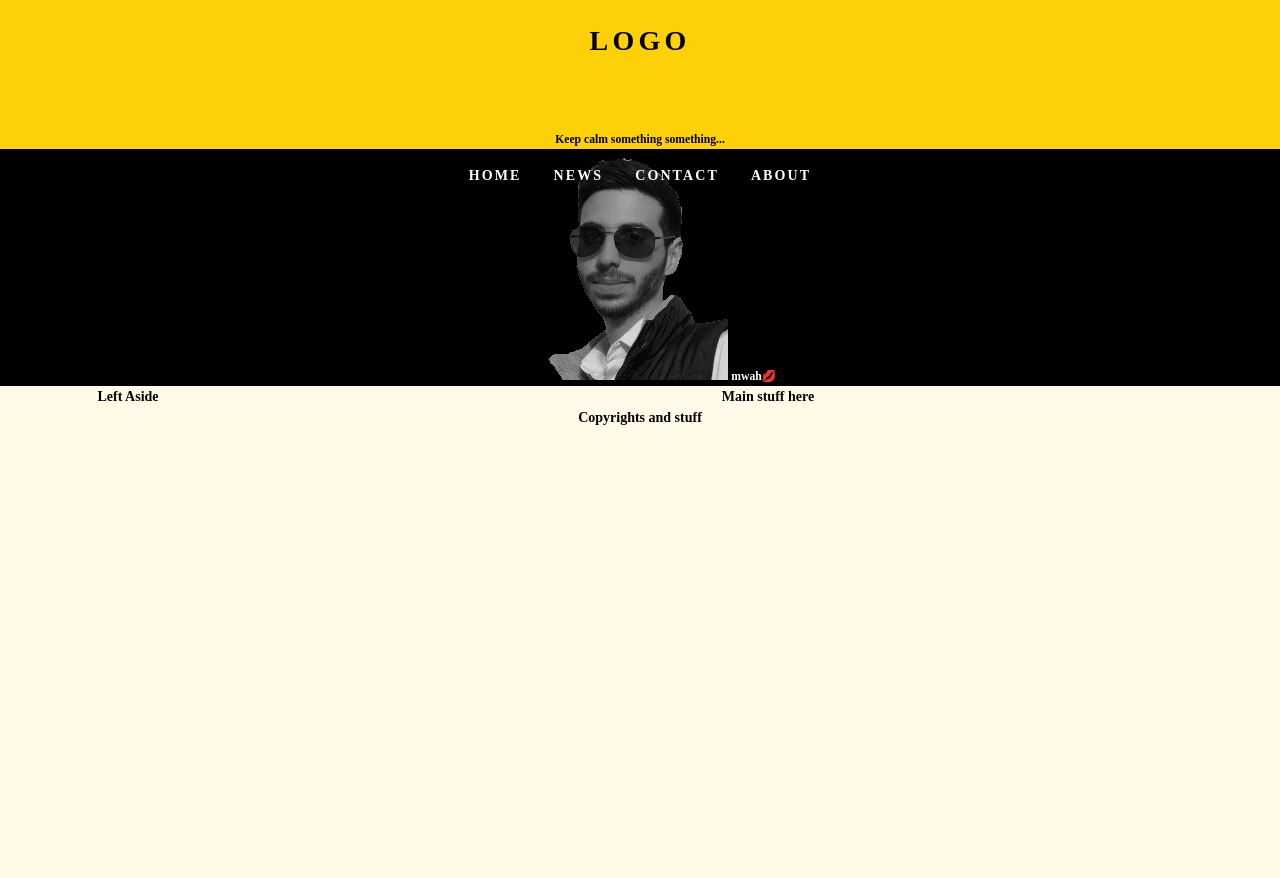
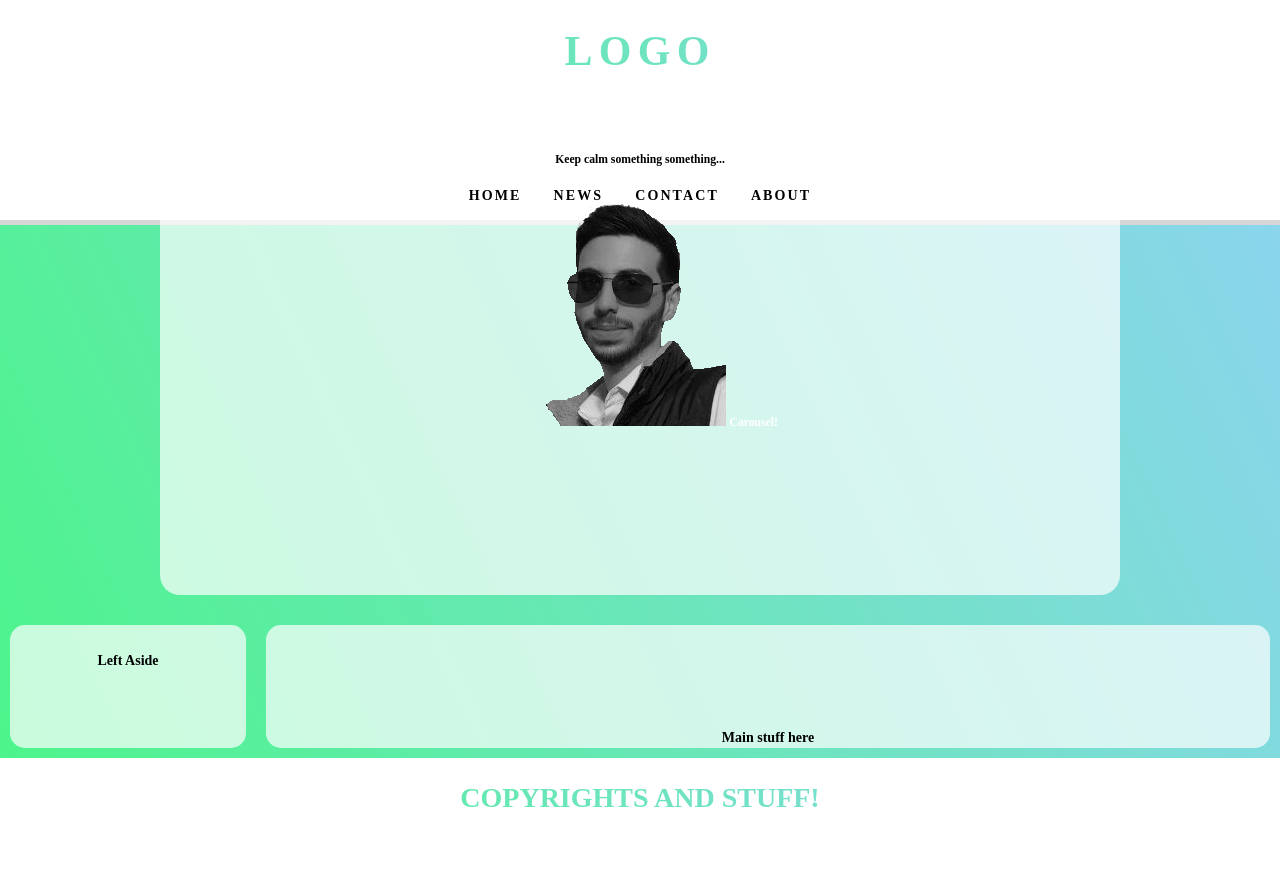
Before and after one commit to majestrix/Web_Project, a PHP site: page / in a window 1280 px wide. Before the commit the page ends 425 px from the top, so only its background shows below. Run offline with PHP 8.4, Linux system fonts and the light colour scheme.

Commit message:
Changed colors

```diff
--- a/index.css
+++ b/index.css
@@ -4,7 +4,7 @@ body, html {
     padding: 0;
     height: 100%;
     font: bold 14px/1.5 'Courer New';
-    background-color: #fff9e7;
+    background:linear-gradient(65deg, #4cf58a 0%, #8fd3f4 100%);
     color: black;
 }
 .grid {
@@ -43,18 +43,23 @@ body, html {
 #logo{
     padding: 2.5vh 0;
     height: 75%;
-    background-color: #fdd007;
+    background-color: white;
     color: black;
+    text-shadow: 2px 2px linear-gradient(65deg, #4cf58a 0%, #8fd3f4 100%);
 }
 #logo h1{
     margin: 0;
     height: 100%;
     letter-spacing: 0.15em;
     text-transform: uppercase;
+    font-size: 3rem;
+    background:  linear-gradient(65deg, #4cf58a 0%, #8fd3f4 100%);
+    -webkit-background-clip: text;
+	-webkit-text-fill-color: transparent;
 }
 #nav-items {
-    background-color: black;
-    color: white;
+    background-color: white;
+    border-bottom: solid 5px #3333;
 }
 .grid header {
     width: 100%;
@@ -78,7 +83,7 @@ body, html {
 
 .grid header li a {
     display: block;
-    color: white;
+    color: black;
     font-weight: bold;
     text-align: center;
     padding: 14px 16px;
@@ -96,7 +101,7 @@ a:after {
     height: 2px;
     left: 50%;
     position: absolute;
-    background: #fdd007;
+    background: #4cf58a;
     transition: width 0.3s ease 0s, left 0.3s ease 0s;
     width: 0;
   }
@@ -107,5 +112,26 @@ a:after {
 
   /* SlideShow */
   .slideShow{
-      background-color: black;
+      background-color: rgba(256,256,256,0.7);
+      border-radius: 20px;
+      margin: 2.5vh 12.5vw;
+      height: 50vh;
   }
+
+  /* Main Stuff */
+  #news,#main {
+      padding-top: 10%;
+      background-color: rgba(256,256,256,0.7);
+      border-radius: 15px;
+      margin: 10px;
+  }
+  #contact {
+      background-color: white;
+      height: 15vh;
+  }
+  #contact * {
+      text-transform: uppercase;
+      background: linear-gradient(65deg, #4cf58a 0%, #8fd3f4 100%);
+    -webkit-background-clip: text;
+	-webkit-text-fill-color: transparent;
+  }
--- a/index.html
+++ b/index.html
@@ -25,7 +25,7 @@
 
     <div class="slideShow">
         <img src="images/myphoto.png" alt="">
-        <small style="color: white">mwah💋</small>
+        <small style="color: white">Carousel!</small>
     </div>
 
     <aside id="news">
@@ -37,7 +37,9 @@
     </article>
 
     <footer id="contact">
-    Copyrights and stuff
+        <h1>
+            Copyrights and stuff!
+        </h1>
     </footer>
     </div>
 </body>
```
Also changed, not shown: images/143964_00_2x.jpg (added), images/227516641.jpg (added), images/98259_00_2x.jpg (added), images/dina-797284-unsplash.jpg (added), images/photo-1492093610675-98e3102999c1.jpg (added), images/photo-1516042497945-06b86c2f8e30.jpg (added), images/photo-1537320356460-2162dd538e21.jpg (added), images/spring-276014.jpg (added), 2 other files.
